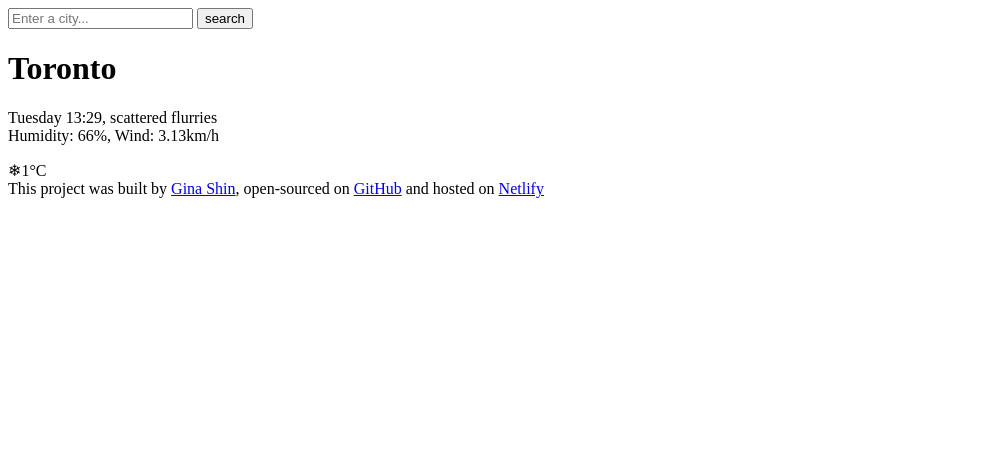
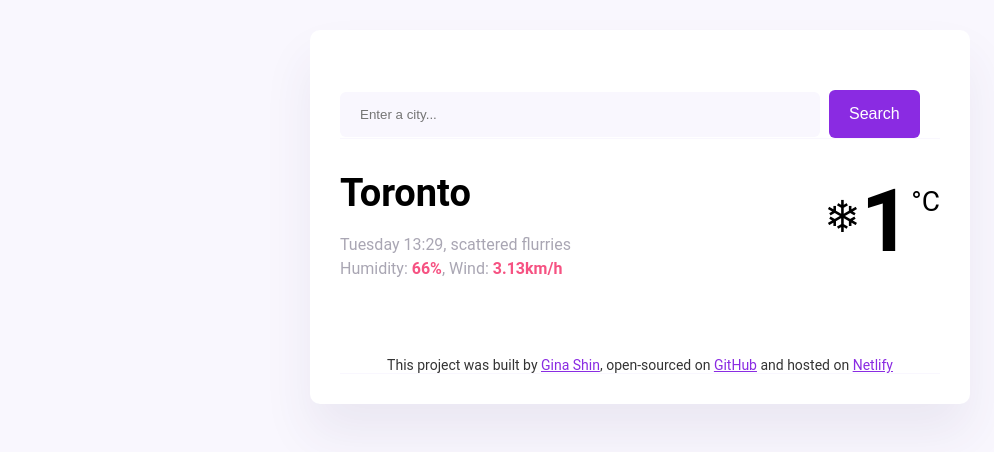
Before and after one commit to gwiz90/plus-w7-hw, a plain HTML site: page index.html in a window 1280 px wide. Shown: the whole page, without its empty margins (0-994 px from the left). Drawn offline with Linux system fonts and the light colour scheme.

Commit message:
Added basic CSS

```diff
--- a/index.html
+++ b/index.html
@@ -3,31 +3,47 @@
   <head>
     <meta charset="UTF-8" />
     <meta name="viewport" content="width=, initial-scale=1.0" />
+    <link rel="stylesheet" href="src/style.css" />
     <title>Weather App</title>
   </head>
   <body>
+    <div class="weather-app">
       <header>
-      <form>
-        <input type="search" placeholder="Enter a city..." required />
-        <input type="submit" value="search" />
+        <form class="search-form">
+          <input
+            type="search"
+            placeholder="Enter a city..."
+            required
+            class="search-form-input"
+          />
+          <input type="submit" value="Search" class="search-form-button" />
         </form>
       </header>
-    <main></main>
-    <h1>Toronto</h1>
+      <main>
+        <div class="weather-app-data">
           <div>
-      <p>
+            <h1 class="weather-app-city">Toronto</h1>
+            <p class="weather-app-details">
               Tuesday 13:29, scattered flurries <br />
-        Humidity: 66%, Wind: 3.13km/h
+              Humidity: <strong>66%</strong>, Wind: <strong>3.13km/h</strong>
             </p>
           </div>
-    <div>❄1°C</div>
+          <div class="weather-app-temp-container">
+            <div class="weather-app-icon">❄</div>
+            <div class="weather-app-temp-value">
+            1</div><div class="weather-app-unit">°C</div>
+        </div>
+      </main>
       <footer>
         This project was built by
         <a href="https://github.com/gwiz90" target="_blank">Gina Shin</a>,
         open-sourced on
-      <a href="https://github.com/gwiz90/plus-w7-hw" target="_blank">GitHub</a>
+        <a href="https://github.com/gwiz90/plus-w7-hw" target="_blank"
+          >GitHub</a
+        >
         and hosted on
         <a href="https://w7app-gs.netlify.app/" target="_blank">Netlify</a>
       </footer>
+    </div>
   </body>
 </html>
--- /dev/null
+++ b/src/style.css
@@ -0,0 +1,93 @@
+body {
+  background-color: #f9f7fe;
+  font-family: "Roboto", sans-serif;
+}
+
+a {
+  color: blueviolet;
+}
+
+.weather-app {
+  background: white;
+  max-width: 600px;
+  margin: 30px auto;
+  box-shadow: 0 30px 50px rgba(65, 50, 100, 0.08);
+  border-radius: 10px;
+  padding: 30px;
+}
+
+header {
+  border-bottom: 1px solid #f9f7fe;
+  padding: 30px 0 0 0;
+}
+
+.search-form-input {
+  background-color: #f9f7fe;
+  border: none;
+  border-radius: 6px;
+  width: 80%;
+  padding: 15px 20px;
+}
+
+.search-form-button {
+  background-color: blueviolet;
+  padding: 15px 20px;
+  border: none;
+  font-size: 16px;
+  margin-left: 5px;
+  border-radius: 6px;
+  color: white;
+}
+
+main {
+  padding: 30px 0;
+}
+
+.weather-app-data {
+  display: flex;
+  justify-content: space-between;
+}
+
+.weather-app-city {
+  margin: 0;
+  font-size: 38px;
+  line-height: 48px;
+}
+
+.weather-app-details {
+  font-size: 16px;
+  color: rgba(39, 33, 66, 0.4);
+  line-height: 24px;
+}
+
+.weather-app-details strong {
+  color: #f65282;
+}
+
+.weather-app-temp-value {
+  font-size: 88px;
+  font-weight: bold;
+}
+
+.weather-app-icon {
+  font-size: 44px;
+  margin-top: 22px;
+  margin-left: 10px;
+}
+
+.weather-app-unit {
+  margin-top: 16px;
+  font-size: 28px;
+}
+
+.weather-app-temp-container {
+  display: flex;
+}
+
+footer {
+  border-bottom: 1px solid #f9f7fe;
+  padding: 30px 0 0 0;
+  text-align: center;
+  font-size: 14px;
+  color: rgba(0, 0, 0, 0.8);
+}
```
Lines whose indentation alone changed are shown as unchanged.
